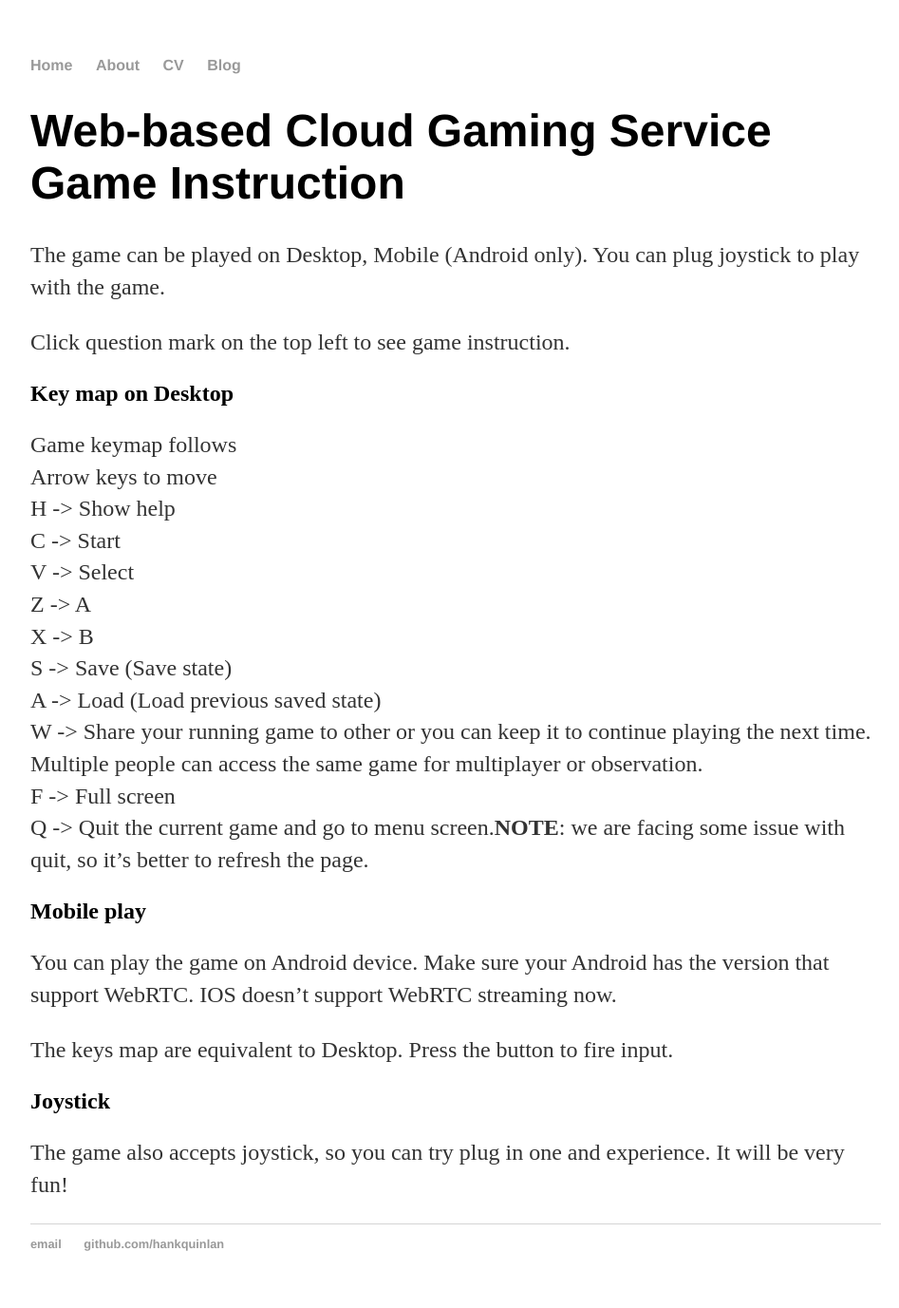
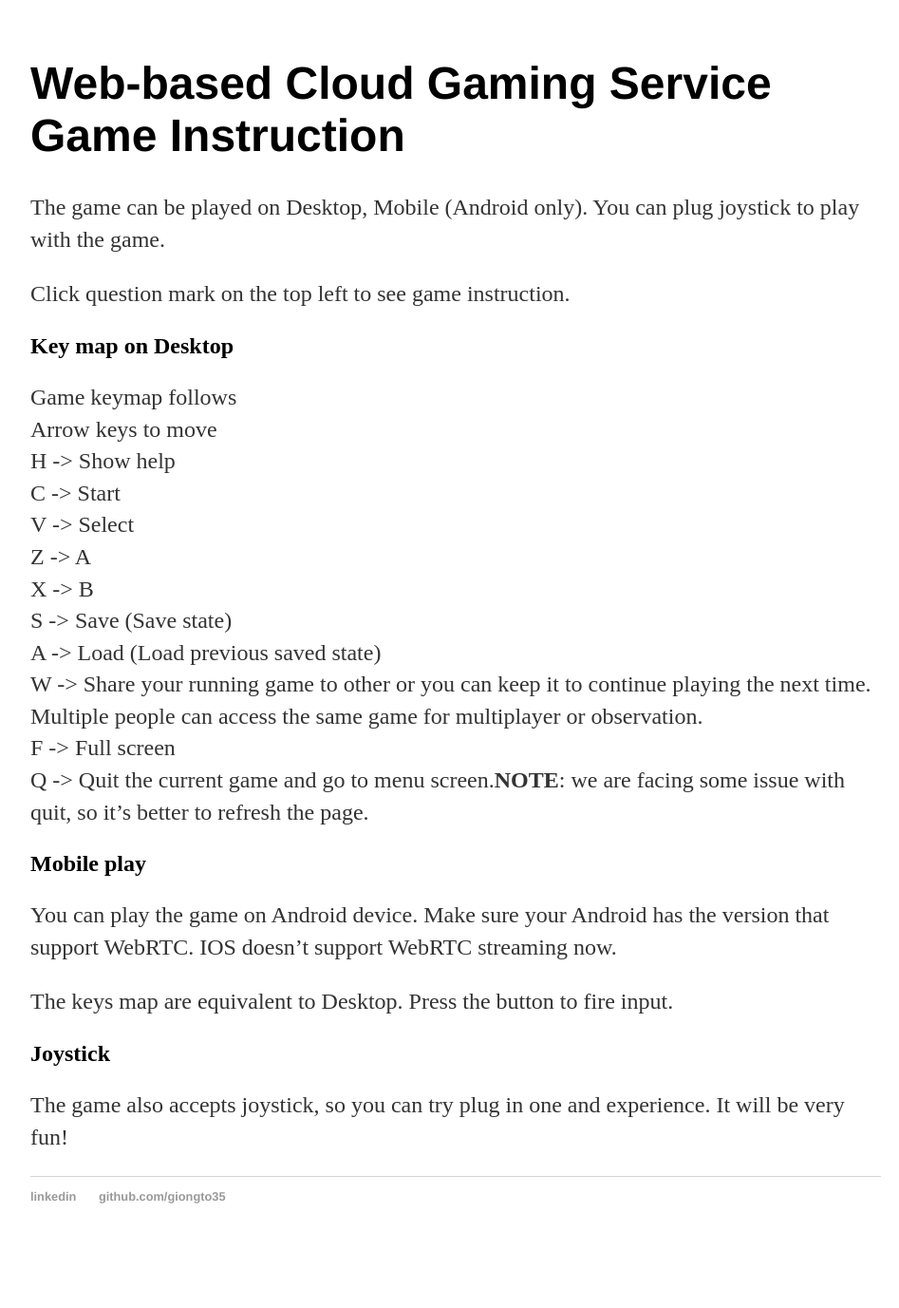
Before and after one commit to giongto35/cloud-game, a Jekyll site: the page built from document/instruction/README.md, in a window 1280 px wide. Shown: the whole page at 95% size, without its empty margins (160-1107 px from the left). Built offline with Jekyll 4.4.1, drawn with Linux system fonts in a browser that asks for light colours; our own code applies the rules of GitHub Pages for plain Markdown files; after the commit the page ends 1327 px from its top, so only the background shows below that.

Commit message:
Update pages

```diff
--- a/_config.yml
+++ b/_config.yml
@@ -1 +1,3 @@
+name: CloudRetro
+markdown: kramdown
 theme: jekyll-theme-cayman
--- a/_layouts/default.html
+++ b/_layouts/default.html
@@ -6,23 +6,12 @@
 			<link rel="stylesheet" type="text/css" href="/css/main.css">
 		</head>
 		<body>
-			<nav>
-	    		<ul>
-	        		<li><a href="/">Home</a></li>
-		        	<li><a href="/about">About</a></li>
-	        		<li><a href="/cv">CV</a></li>
-	        		<li><a href="/blog">Blog</a></li>
-	    		</ul>
-			</nav>
-			<div class="container">
-
 			{{ content }}
-
 			</div><!-- /.container -->
 			<footer>
 	    		<ul>
-	        		<li><a href="mailto:hankquinlanhub@gmail.com">email</a></li>
-	        		<li><a href="https://github.com/hankquinlan">github.com/hankquinlan</a></li>
+	        		<li><a href="https://www.linkedin.com/in/huuthanhnguyen/">linkedin</a></li>
+	        		<li><a href="github.com/giongto35">github.com/giongto35</a></li>
 				</ul>
 			</footer>
 		</body>
```
Also changed, not shown: index.html (+3 -5 lines).
